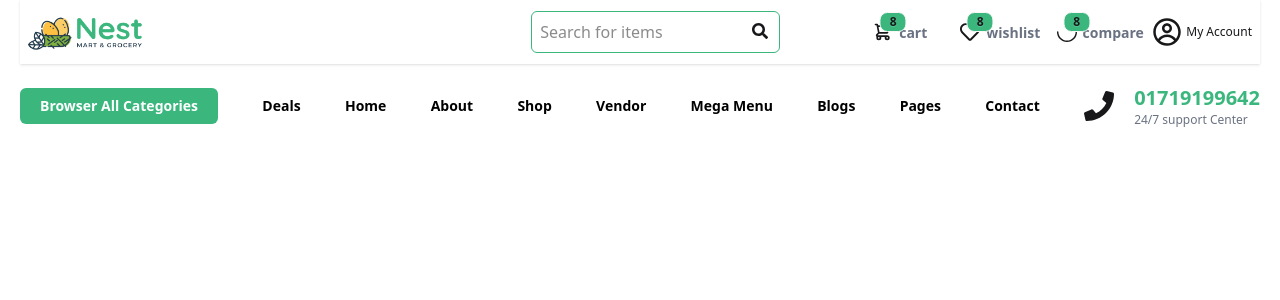
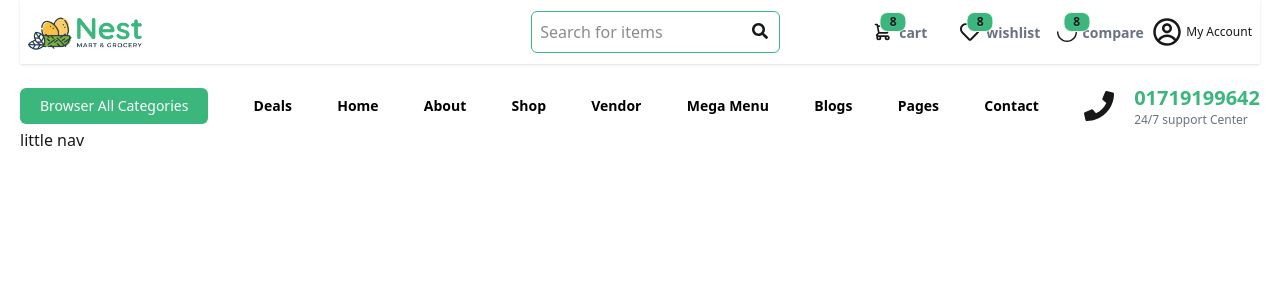
Before and after one commit to Marufsheikh404/Nest, a React (Vite) app: page / in a window 1280 px wide. Shown: the top 300 px of the page. Built offline with nearby package versions, Linux system fonts and the light colour scheme.

Commit message:
first commit

```diff
--- /dev/null
+++ b/src/components/LittleNav/LittleNav.jsx
@@ -0,0 +1,11 @@
+import React from 'react';
+
+const LittleNav = () => {
+    return (
+        <div>
+            <h1>little nav</h1>
+        </div>
+    );
+};
+
+export default LittleNav;
--- a/src/components/Navber.jsx
+++ b/src/components/Navber.jsx
@@ -1,12 +1,23 @@
 import React from 'react';
 import Header from './Header/Header';
 import UnderHeader from './UnderHeader/UnderHeader';
+import LittleNav from './LittleNav/LittleNav';
+import { useState } from 'react';
+import { useEffect } from 'react';
 
 const Navber = () => {
+    const [data, setData] = useState([]);
+
+    useEffect(() => {
+        fetch('/public/Header.json')
+            .then(res => res.json())
+            .then(data => setData(data))
+    }, [])
     return (
         <div>
             <Header></Header>
-            <UnderHeader></UnderHeader>
+            <UnderHeader data={data}></UnderHeader>
+            <LittleNav></LittleNav>
         </div>
     );
 };
--- a/src/components/UnderHeader/UnderHeader.jsx
+++ b/src/components/UnderHeader/UnderHeader.jsx
@@ -1,18 +1,10 @@
-import { useEffect, useState, } from 'react';
 import { FaPhone } from 'react-icons/fa';
 
-const UnderHeader = () => {
-    const [data, setData] = useState([]);
-
-    useEffect(() => {
-        fetch('/public/Header.json')
-            .then(res => res.json())
-            .then(data => setData(data))
-    }, [])
+const UnderHeader = ({ data }) => {
     return (
         <div>
             <div className='flex items-center gap-6 justify-between mt-5'>
-                <div> <h1 className='bg-[#3BB77E] px-5 py-2 text-white text-sm font-bold rounded-md '>Browser All Categories</h1></div>
+                <div> <h1 className='bg-[#3BB77E] px-5 py-2 text-white text-sm rounded-md '>Browser All Categories</h1></div>
                 {
                     data.map(text => (
                         <>
@@ -23,11 +15,11 @@ const UnderHeader = () => {
                     ))
                 }
                 <div className='flex items-center gap-5'>
-                    <FaPhone size={30}/>
-                   <div>
-                     <h1 className='text-[#3BB77E] text-xl font-bold'>01719199642</h1>
-                     <p className='text-gray-500 text-xs'>24/7 support Center</p>
-                   </div>
+                    <FaPhone size={30} />
+                    <div>
+                        <h1 className='text-[#3BB77E] text-xl font-bold'>01719199642</h1>
+                        <p className='text-gray-500 text-xs'>24/7 support Center</p>
+                    </div>
                 </div>
             </div>
 
--- a/src/main.jsx
+++ b/src/main.jsx
@@ -5,6 +5,6 @@ import Main from './Main/Main.jsx'
 
 createRoot(document.getElementById('root')).render(
   <StrictMode>
-    <Main/>
+      <Main/>
   </StrictMode>,
 )
```
